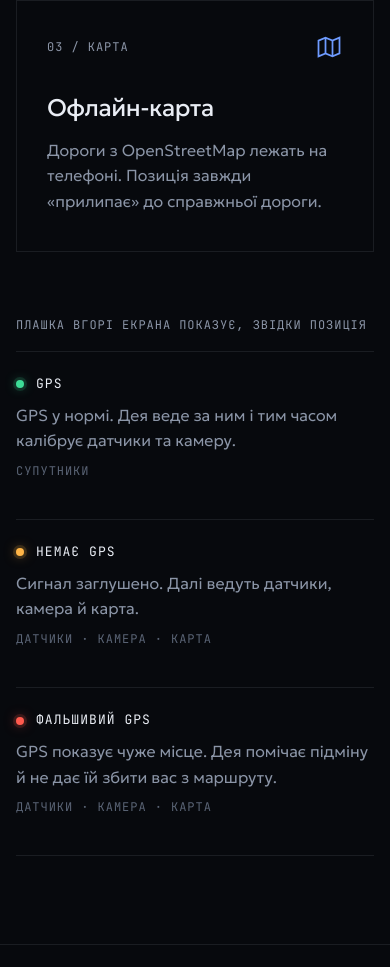
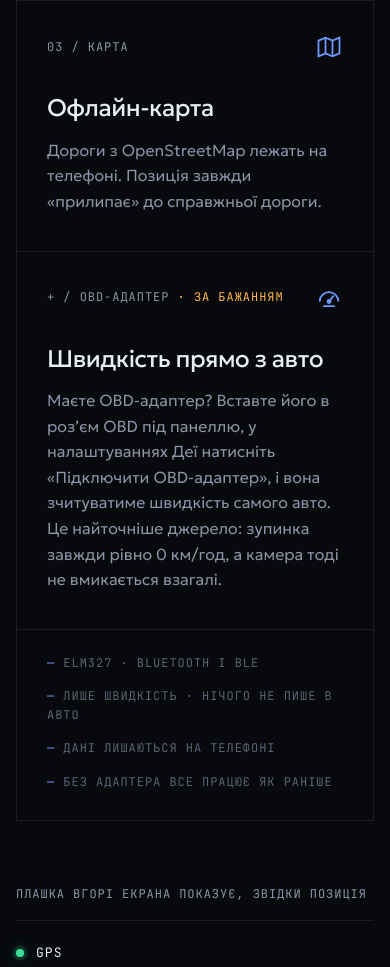
Before and after one commit to zheniaslius/deya-site, a plain HTML site: page index.html in a window 390 px wide. Shown: the part 2563-3530 px from the top of the page. Drawn offline with Linux system fonts and the light colour scheme; no server answers.

Commit message:
Site: OBD adapter band under the three sources, and an FAQ answer (UK + EN)
Co-Authored-By: Claude Opus 5.5 <noreply@anthropic.com>
Claude-Session: https://claude.ai/code/session_01JZPBtmxrYkBUwMDmR2KGSw

```diff
--- a/assets/site.css
+++ b/assets/site.css
@@ -175,6 +175,21 @@ h2 { font-weight: 400; font-size: clamp(32px, 4.2vw, 58px); line-height: 1.02; l
   .cell .top { margin-bottom: 28px; }
 }
 
+/* OBD adapter band under the three sources */
+.obd { display: grid; grid-template-columns: 2fr 1fr; border: 1px solid var(--line); border-top: 0; }
+.obd-main { padding: 32px 30px 36px; }
+.obd .top { display: flex; justify-content: space-between; align-items: center; margin-bottom: 28px; }
+.obd svg { width: 28px; height: 28px; color: var(--blue-hi); }
+.obd h3 { font-weight: 400; font-size: 24px; letter-spacing: -.02em; margin: 0 0 10px; }
+.obd-main p { margin: 0; color: var(--muted); font-size: 16px; max-width: 40em; }
+.obd .opt-tag { color: var(--amber); }
+.obd-spec { list-style: none; margin: 0; padding: 32px 30px; border-left: 1px solid var(--line); display: flex; flex-direction: column; gap: 14px; justify-content: center; color: var(--dim); }
+.obd-spec li::before { content: "— "; color: var(--blue-hi); }
+@media (max-width: 860px) {
+  .obd { grid-template-columns: 1fr; }
+  .obd-spec { border-left: 0; border-top: 1px solid var(--line); padding: 24px 30px 28px; }
+}
+
 /* modes table */
 .modes { margin-top: 64px; }
 .modes .label { margin-bottom: 16px; }
--- a/index.html
+++ b/index.html
@@ -70,6 +70,14 @@
   {
    "@type": "FAQPage",
    "mainEntity": [
+    {
+     "@type": "Question",
+     "name": "Чи підтримує Дея OBD-адаптери?",
+     "acceptedAnswer": {
+      "@type": "Answer",
+      "text": "Так. Підійде звичайний адаптер ELM327 з Bluetooth або Bluetooth LE. Дея зчитує з авто тільки швидкість, а дозвіл «Пристрої поблизу» просить лише тоді, коли ви натискаєте «Підключити OBD-адаптер»."
+     }
+    },
     {
      "@type": "Question",
      "name": "Чи потрібен інтернет?",
@@ -211,6 +219,21 @@
       </div>
     </div>
 
+    <div class="obd rv">
+      <div class="obd-main">
+        <div class="top"><span class="label">+ / OBD-адаптер <span class="opt-tag">· за бажанням</span></span><svg viewBox="0 0 24 24" fill="none" stroke="currentColor" stroke-width="1.5" aria-hidden="true"><path d="M4 15a8 8 0 1 1 16 0"/><path d="m12 15 4-5"/><circle cx="12" cy="15" r="1.3" fill="currentColor"/><path d="M7 19h10"/></svg></div>
+        <h3>Швидкість прямо з авто</h3>
+        <p>Маєте OBD-адаптер? Вставте його в роз’єм OBD під панеллю, у налаштуваннях Деї натисніть «Підключити OBD-адаптер», і вона зчитуватиме швидкість самого авто. Це найточніше джерело: зупинка завжди рівно 0 км/год, а камера тоді не вмикається взагалі.</p>
+      </div>
+      <ul class="obd-spec label">
+        <li>ELM327 · Bluetooth і BLE</li>
+        <li>Лише швидкість · нічого не пише в авто</li>
+        <li>Дані лишаються на телефоні</li>
+        <li>Без адаптера все працює як раніше</li>
+      </ul>
+    </div>
+
+
     <div class="modes rv">
       <p class="label">Плашка вгорі екрана показує, звідки позиція</p>
       <div class="mode">
@@ -313,6 +336,10 @@
     </div>
     <div class="faq rv">
       <details>
+        <summary>Чи підтримує Дея OBD-адаптери?</summary>
+        <p>Так. Підійде звичайний адаптер ELM327 з Bluetooth або Bluetooth LE (Vgate, Vlinker, Veepeak, недорогі «OBD2»). Звичайний Bluetooth-адаптер спершу сполучіть у налаштуваннях телефона (PIN зазвичай 1234), BLE-адаптер Дея знайде сама. Дозвіл «Пристрої поблизу» Дея попросить лише тоді, коли ви натиснете «Підключити OBD-адаптер». З авто зчитується тільки швидкість.</p>
+      </details>
+      <details>
         <summary>Чи потрібен інтернет?</summary>
         <p>Лише щоб завантажити карту свого міста (та за бажанням уточнити коло старту через Gemini, якщо ви самі ввімкнули цю опцію). Далі Дея визначає місце й прокладає маршрут повністю офлайн.</p>
         <p><a href="navihatsiia-bez-internetu/">Як налаштувати навігацію без інтернету →</a></p>
```
Also changed, not shown: en/index.html (+27 -0 lines).
